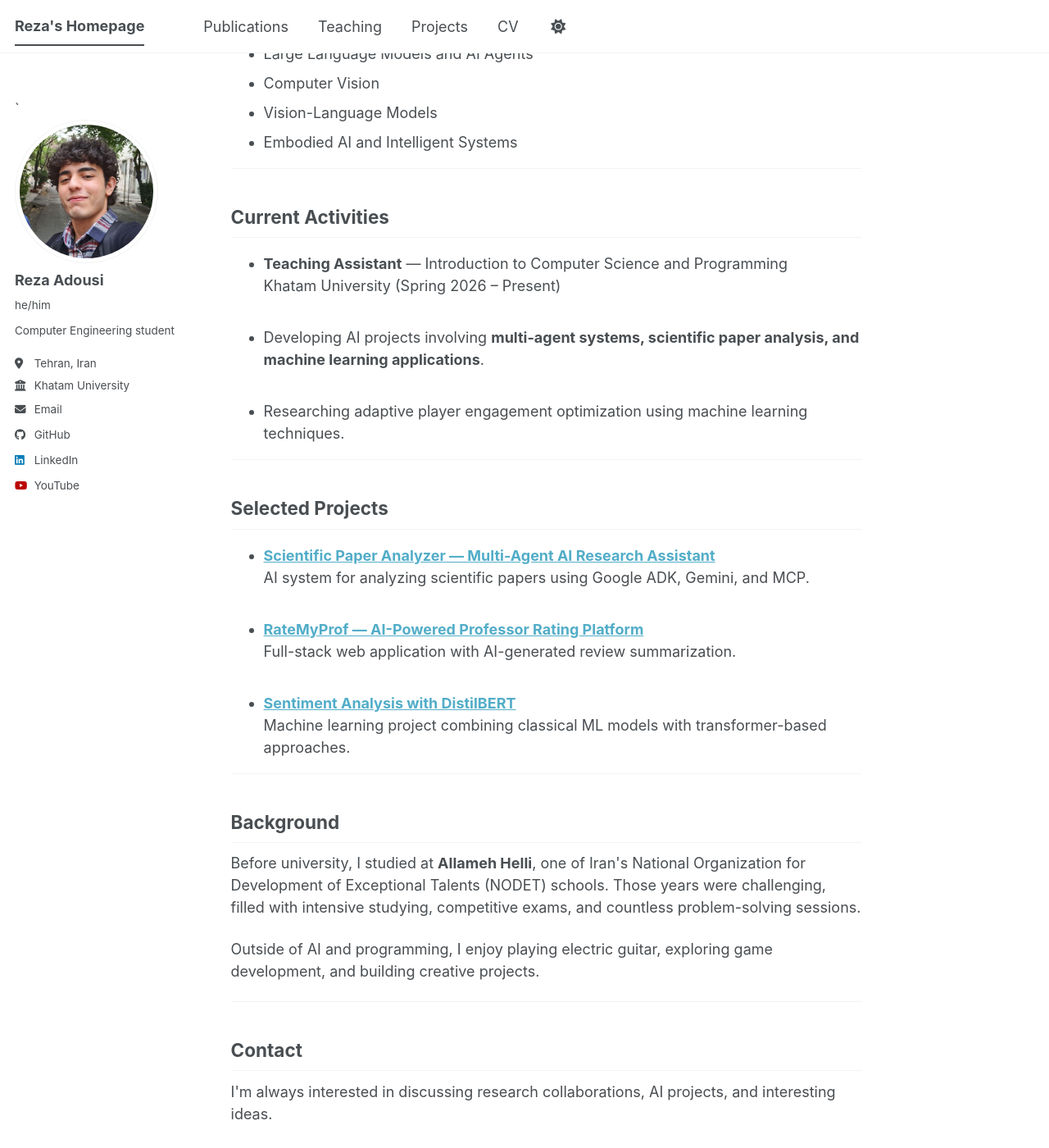
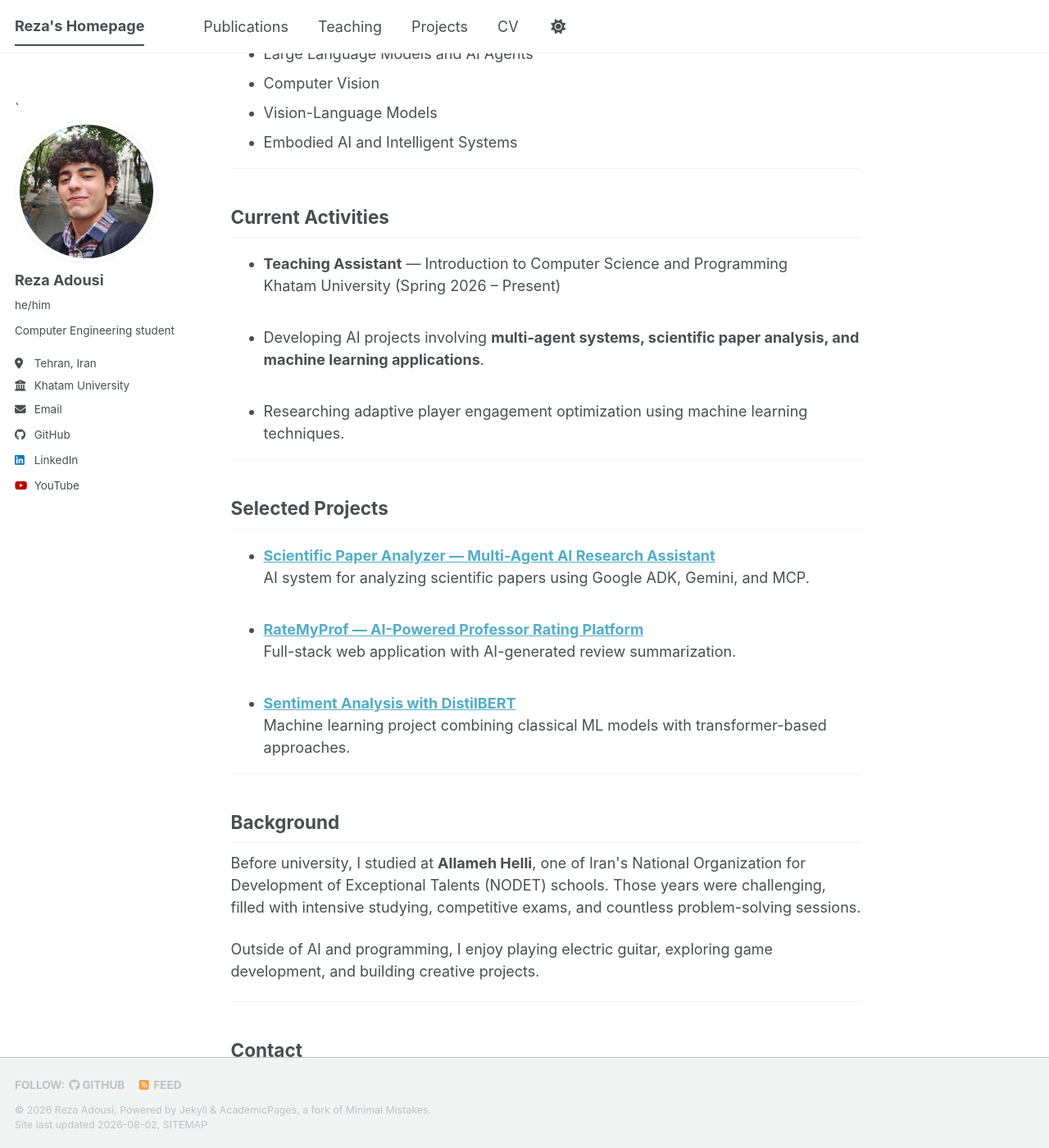
Before and after one commit to RezaAdousi/rezaadousi.github.io, a Jekyll site: the page built from _pages/about.md, in a window 1280 px wide and 1400 px high, scrolled down 529 px. Shown: the whole window at 82% size. Built offline with Jekyll 4.4.1, drawn with Linux system fonts in a browser that asks for light colours; a style sheet for code colours, icons or effects is not loaded.

Commit message:
Refactor layout styles: adjust body padding, update footer positioning, and enhance sticky footer functionality

```diff
--- a/_sass/layout/_base.scss
+++ b/_sass/layout/_base.scss
@@ -16,10 +16,7 @@ body {
 
   margin: 0;
   padding: $masthead-height 0 0;
-  padding-bottom: 0;
-  display: flex;
-  flex-direction: column;
-  min-height: 100vh;
+  padding-bottom: 9em;
   font-family: $global-font-family;
   line-height: 1.5;
 
--- a/_sass/layout/_footer.scss
+++ b/_sass/layout/_footer.scss
@@ -10,14 +10,16 @@
   float: left;
   margin-left: 0;
   margin-right: 0;
+  margin-top: 3em;
   width: 100%;
+  clear: both;
 
   /* keep footer in normal document flow so custom widgets do not overlap content */
   height: auto;
 
-  /* use normal flow (flexbox on body will keep footer at page bottom) */
-  position: relative;
-  margin-top: auto;
+  /* keep the footer on the bottom of the page */
+  position: fixed;
+  bottom: 0;
 
   -webkit-animation: intro 0.3s both;
           animation: intro 0.3s both;
--- a/_sass/layout/_page.scss
+++ b/_sass/layout/_page.scss
@@ -5,7 +5,7 @@
 #main {
   @include container;
   @include clearfix;
-  flex: 1 0 auto;
+
   margin-top: 2em;
   padding-left: 1em;
   padding-right: 1em;
--- a/assets/js/_main.js
+++ b/assets/js/_main.js
@@ -157,9 +157,8 @@ $(document).ready(function () {
 
   // Enable the sticky footer
   var bumpIt = function () {
-    // no-op for modern flex-based sticky footer; clear any JS-added bottom spacing
     $("body").css("padding-bottom", "0");
-    $("body").css("margin-bottom", "0");
+    $("body").css("margin-bottom", $(".page__footer").outerHeight(true));
   }
   $(window).resize(function () {
     didResize = true;
```
Also changed, not shown: css-debug.txt (added).
